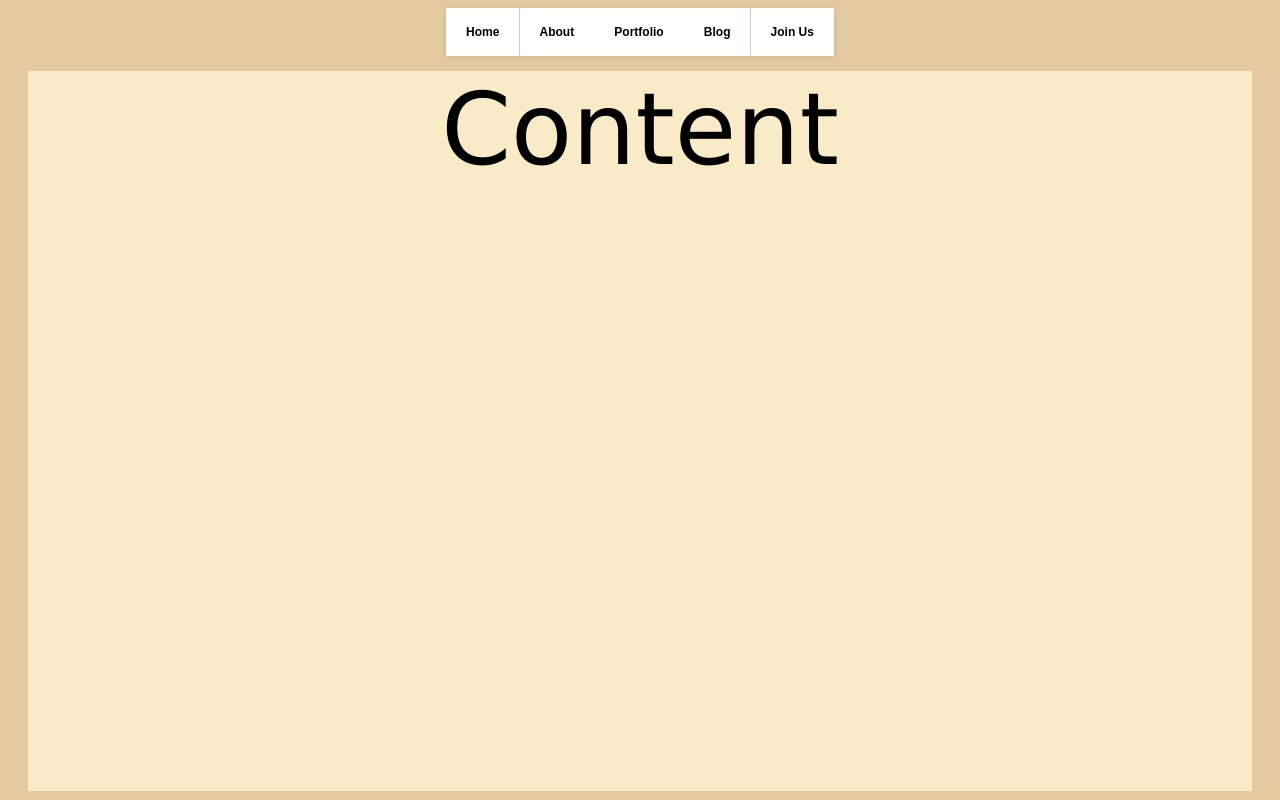
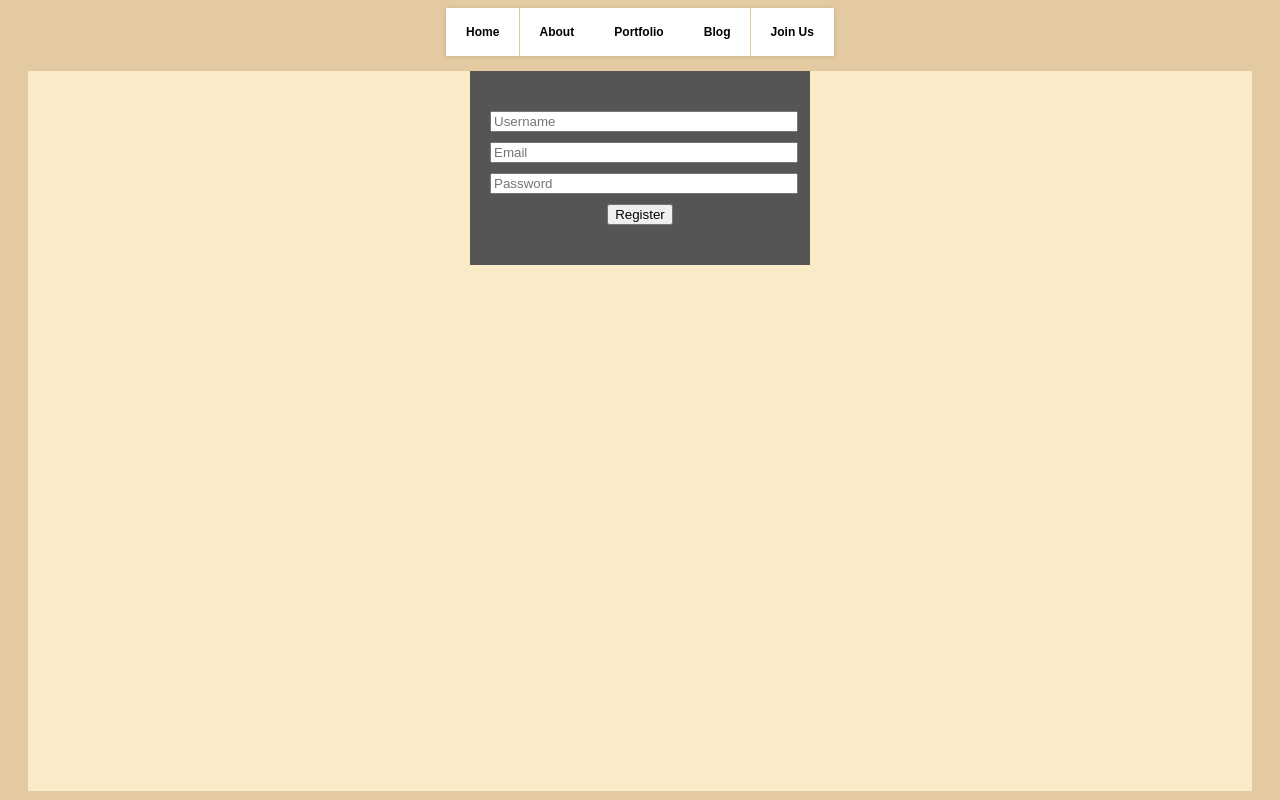
Before and after one commit to gNikolaj/VP, a plain HTML site: page index.html in a window 1280 px wide. Drawn offline with Linux system fonts and the light colour scheme.

Commit message:
Add form prototype

```diff
--- a/css/style.css
+++ b/css/style.css
@@ -7,16 +7,31 @@ body {
 
 }
 
+.hidden {
+    display: none;
+}
+
+.form {
+    margin: 0 auto;
+    padding: 40px 20px;
+    max-width: 300px;
+    background-color: #555555;
+    position: relative;
+}
+
+.form input {
+    width: 100%;
+    margin-bottom: 10px;
+}
+
+
 .main-content {
     margin-top: 15px;
     margin-left: 20px;
     margin-right: 20px;
-    justify-content: center;
     background-color: #F9EBC8;
-    display: flex;
     height: 90vh;
-    font-size: 100px;
-}
+    }
 
 .nav-list {
     text-align: center;
--- a/index.html
+++ b/index.html
@@ -24,14 +24,30 @@
                     Join Us
                     <ul>
                         <li class="last">Sign In</li>
-                        <li class="last">Sign Up</li>
+                        <li class="last">Sing Up</li>
                     </ul>
                 </li>
             </ul>
         </div>
     </div>
     <div class="main-content">
-        <div>Content</div>
+        <div >
+            <form class="form " id="form">
+                <div class="form__group">
+                    <input type="text" placeholder="Username" class="form__input" />
+                </div>
+
+                <div class="form__group">
+                    <input type="email" placeholder="Email" class="form__input" />
+                </div>
+
+                <div class="form__group">
+                    <input type="password" placeholder="Password" class="form__input" />
+                </div>
+
+                <button class="btn" type="button">Register</button>
+            </form>
+        </div>
     </div>
 </body>
 </html>
```
